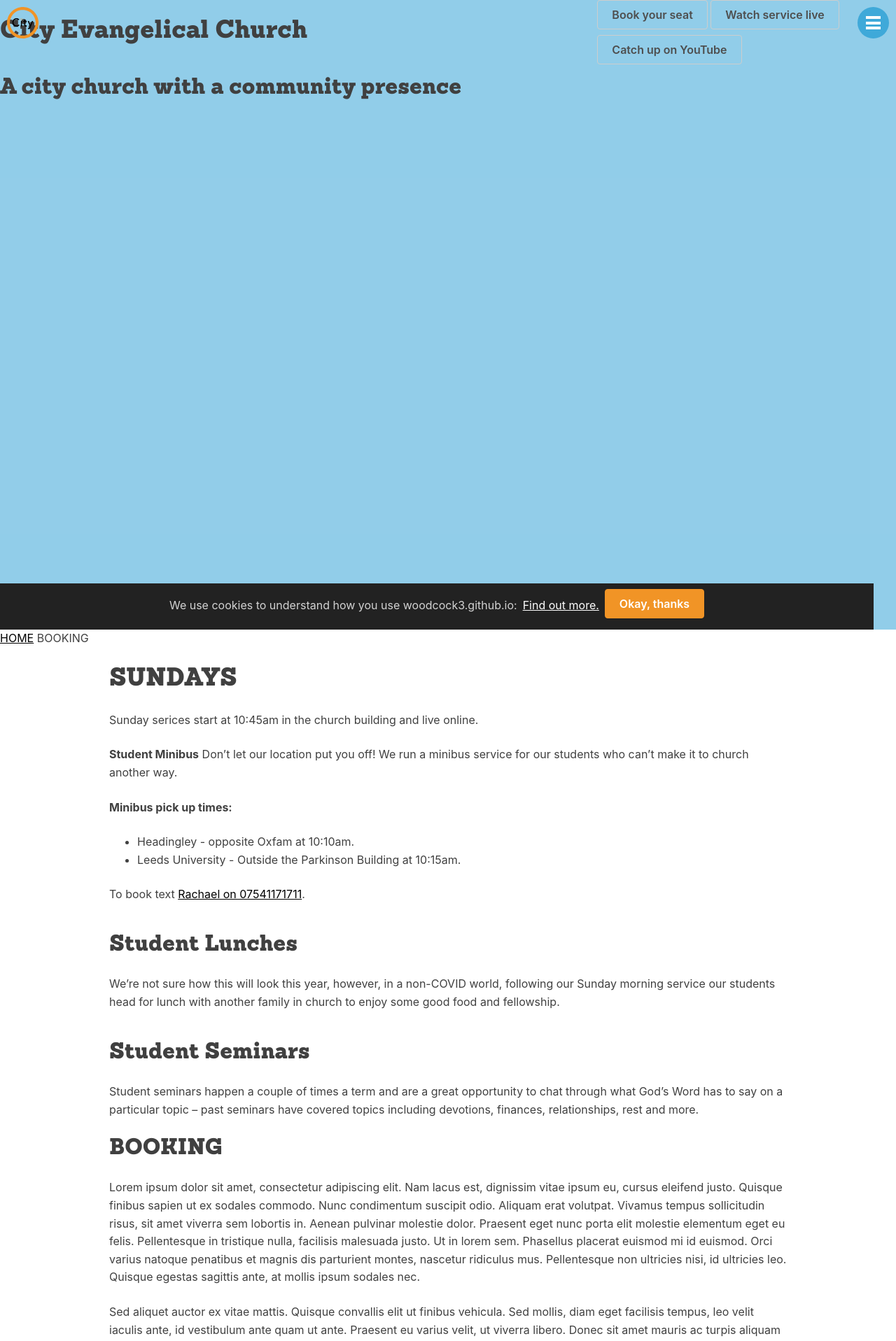
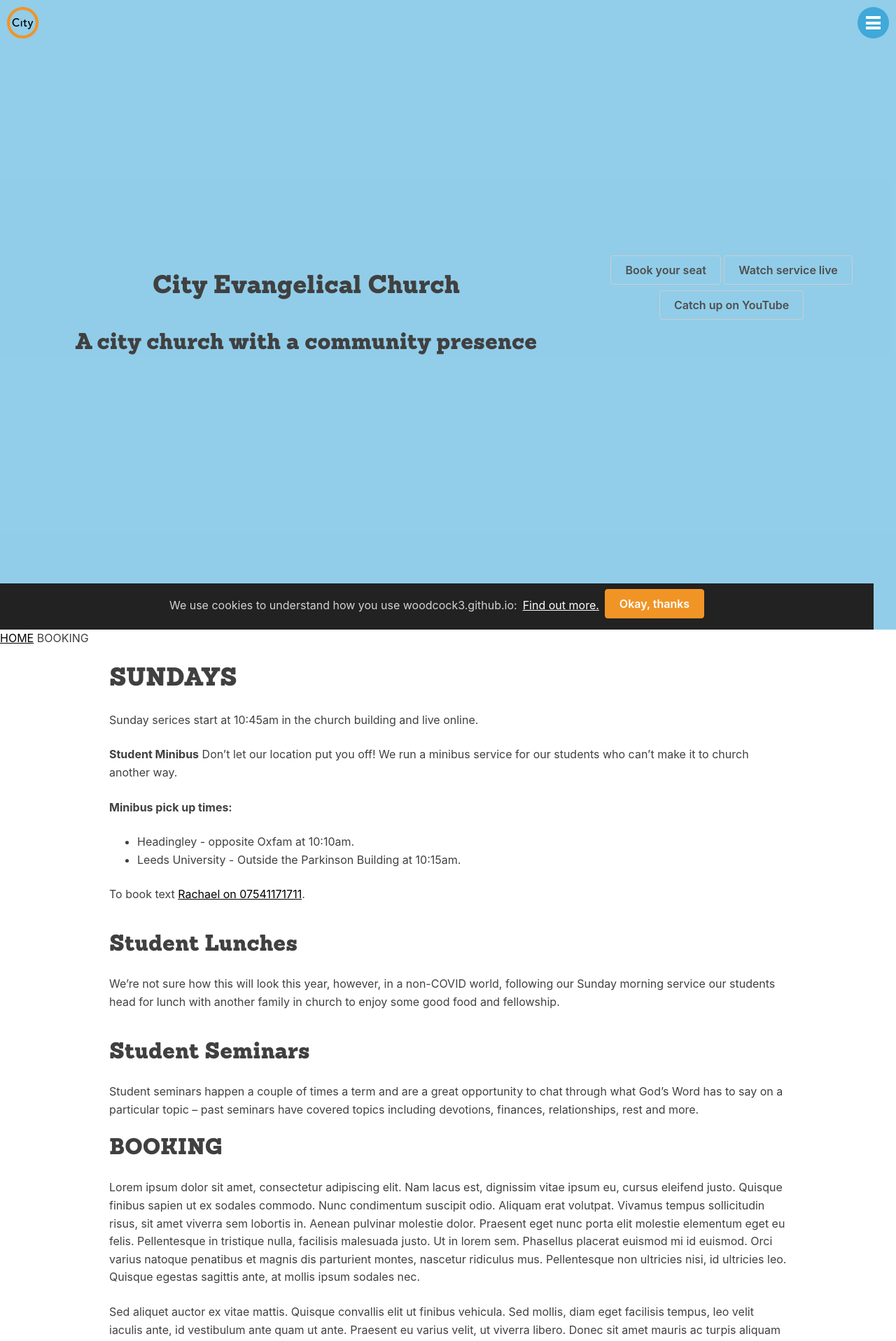
Before and after one commit to woodcox/city-jekyll, a Jekyll site: the page built from pages/_sunday/2021-01-03-booking.md, in a window 1280 px wide. Shown: the top 1917 px of the page at 70% size. Built offline with Jekyll 4.4.1, drawn with Linux system fonts in a browser that asks for light colours.

Commit message:
Update _hero.scss

```diff
--- a/_sass/layouts/_hero.scss
+++ b/_sass/layouts/_hero.scss
@@ -2,6 +2,14 @@
   /* Sizing */
   width: 100vw;
   height: 100vh;
+
+  /* Flexbox stuff */
+  display: flex;
+  justify-content: center;
+  align-items: center;
+
+  /* Text styles */
+  text-align: center;
 
   /* Background styles */
   background-color: rgba($primary-color, 0.5);
```
